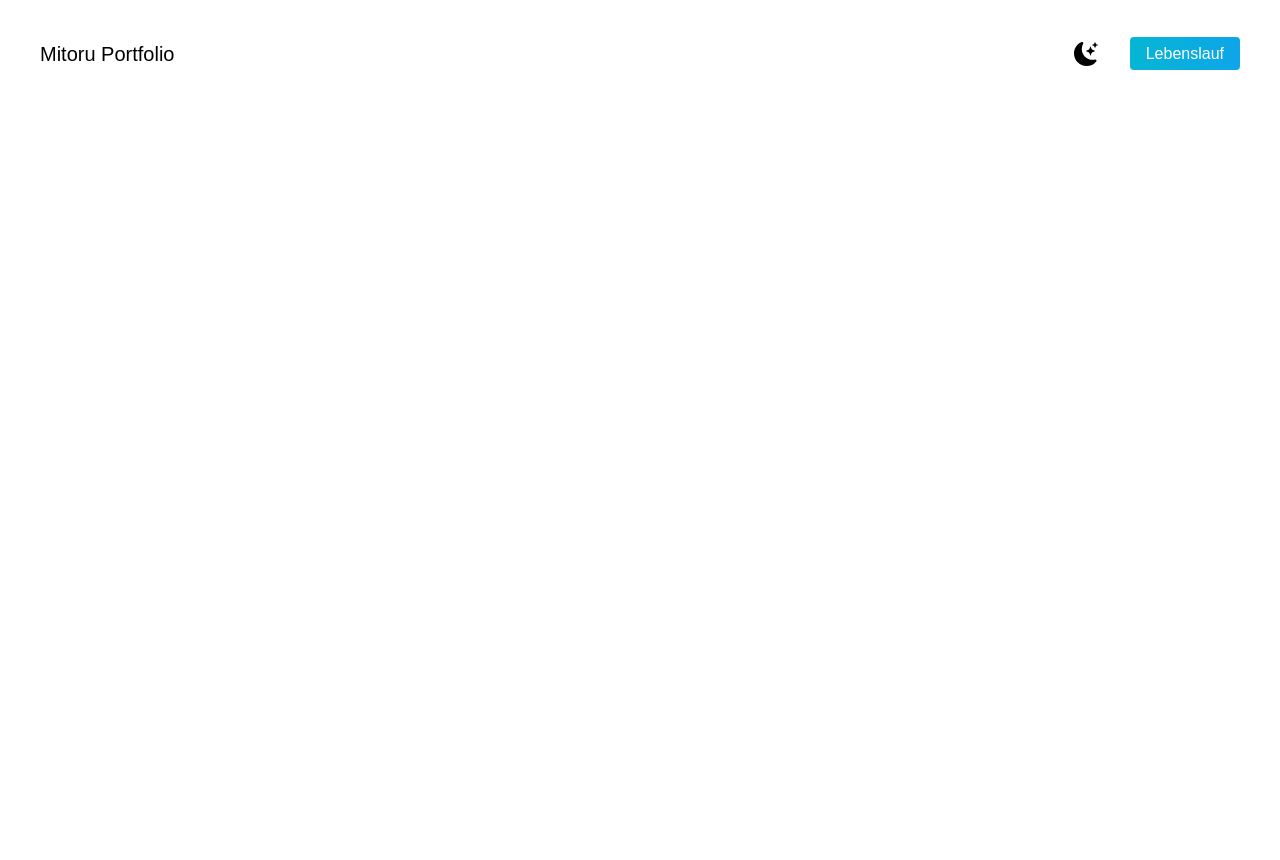
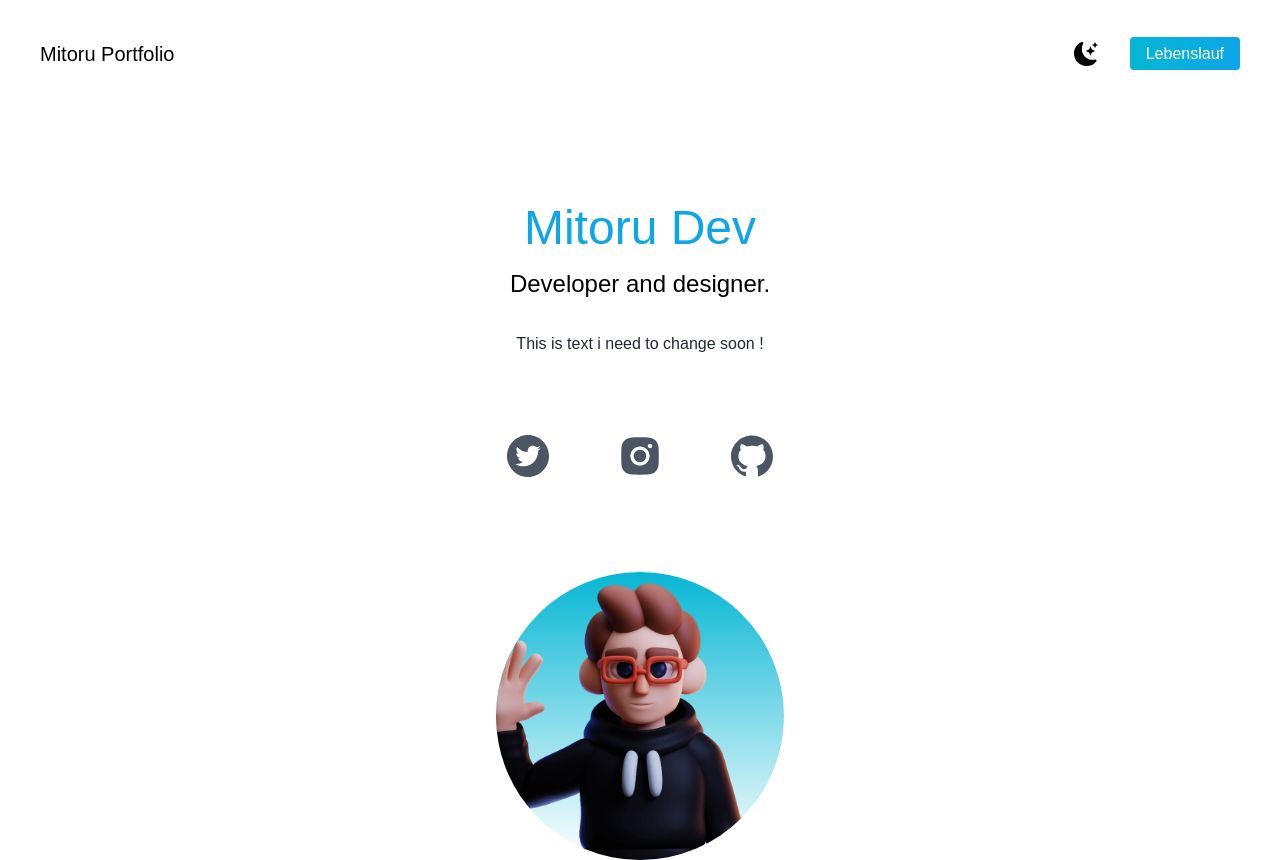
Before and after one commit to MitoruDev/Mitoru-Portfolio, a Next.js app: page / in a window 1280 px wide. Before the commit the page ends 800 px from the top, so only its background shows below. Built offline with nearby package versions, Linux system fonts and the light colour scheme.

Commit message:
adding home

```diff
--- a/pages/index.js
+++ b/pages/index.js
@@ -1,5 +1,8 @@
 import Head from "next/head";
 import {BsFillMoonStarsFill} from 'react-icons/bs'
+import {AiFillTwitterCircle, AiFillInstagram, AiFillGithub} from 'react-icons/ai'
+import Image from "next/image";
+import mitoru from "../public/mitoru.png";
 
 export default function Home() {
   return (
@@ -20,6 +23,19 @@ export default function Home() {
               <li><a className=" bg-gradient-to-r from-cyan-500 to-sky-500 text-white px-4 py-2 rounded ml-8" href="#">Lebenslauf</a></li>
            </ul>
           </nav>
+          <div className="text-center p-10">
+            <h2 className="text-5xl py-2 text-sky-500 font-medium">Mitoru Dev</h2>
+            <h3 className="text-2xl py-2">Developer and designer.</h3>
+            <p className="text-md py-5 leading-8 text-gray-800"> This is text i need to change soon !</p>
+          </div>
+          <div className="text-5xl flex justify-center gap-16 py-3 text-gray-600">
+            <AiFillTwitterCircle />
+            <AiFillInstagram />
+            <AiFillGithub />
+          </div>
+          <div className="relative mx-auto bg-gradient-to-b from-cyan-500 rounded-full w-72 h-72 mt-20 overflow-hidden">
+            <Image src={mitoru} layout="fill" objectFit="cover" />
+          </div>
         </section>
       </main>
     </>
```
Also changed, not shown: public/mitoru.png (added).
